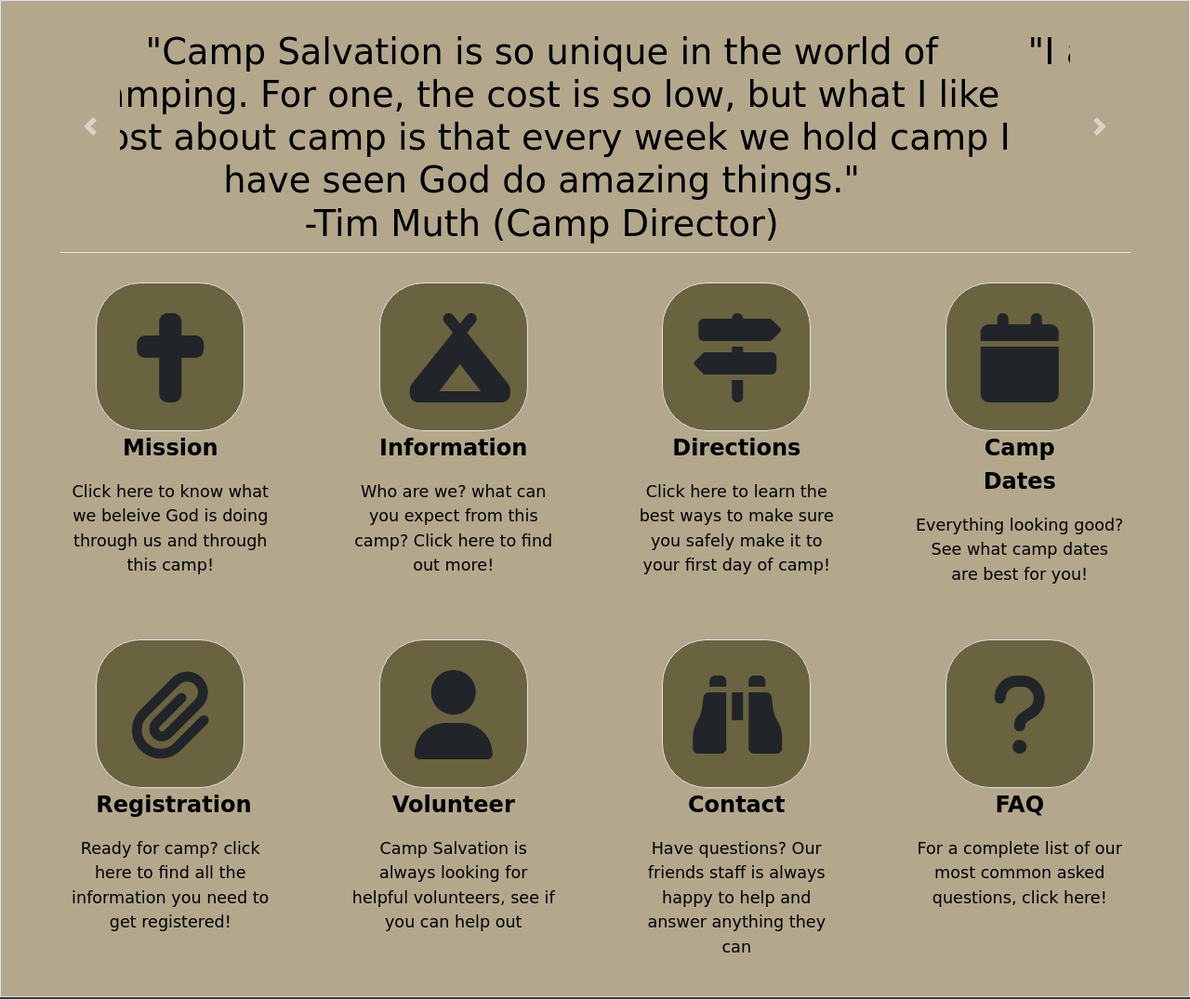
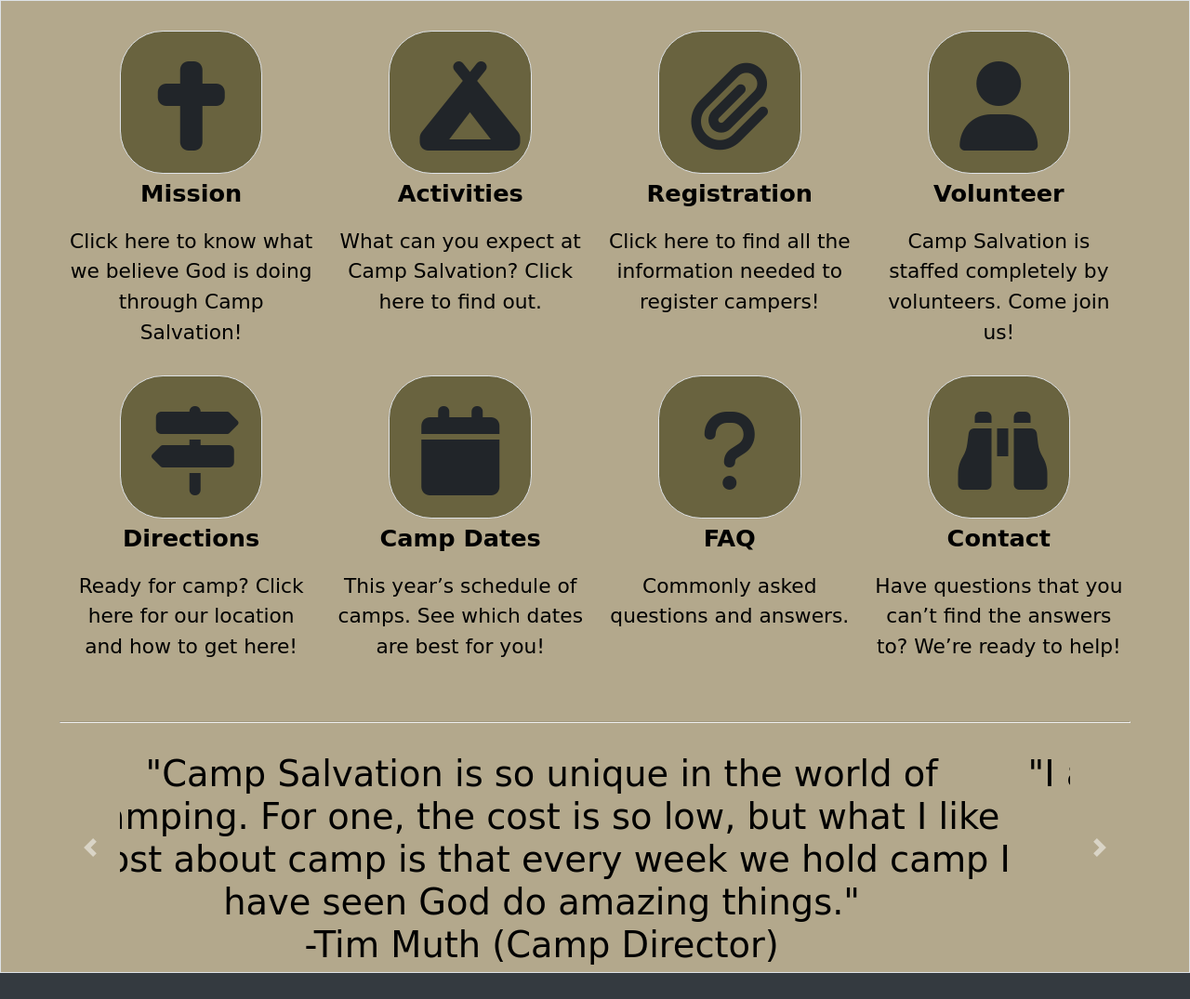
Before and after one commit to mrdanielcollins/Camp-Salvation, a website: page public/index.html in a window 1280 px wide. Shown: the part 619-1694 px from the top of the page at 93% size. Drawn offline with nearby package versions, Linux system fonts and the light colour scheme; a web font is replaced by a local one.

Commit message:
Updated home page per review comments

```diff
--- a/public/index.html
+++ b/public/index.html
@@ -48,50 +48,6 @@
 
   <!-- Carousle-->
   <div class="home-content border">
-    <div id="carouselExampleControls" class="carousel slide" data-ride="carousel">
-      <div class="carousel-inner text-center">
-
-        <!-- First item in carousel-->
-        <div class="carousel-item active">
-          <div class="d-flex h-100 align-items-center justify-content-center">
-            <h4>"Camp Salvation is so unique in the world of camping. For one, the cost is so low, but what I like most
-              about camp
-              is that every week we hold camp I have seen God do amazing things."
-              <br />-Tim Muth (Camp Director)</h4>
-          </div>
-        </div>
-
-        <!-- Second item in carousel-->
-        <div class="carousel-item">
-          <div class="d-flex h-100 align-items-center justify-content-center">
-            <h4>"I absolutely love Camp Salvation.  There is no other place like it on Earth."
-              <br />- Camper</h4>
-          </div>
-        </div>
-
-        <!-- Third item in carousel-->
-        <div class="carousel-item">
-          <div class="d-flex h-100 align-items-center justify-content-center">
-            <h4> I hope everyone is excited for camp this summer! Registration information is coming soon.
-              Be sure to check back to make sure you are all set for an amazing summer!
-              <br />-Camp Salvation</h4>
-          </div>
-        </div>
-      </div>
-
-      <!-- Carousel controls-->
-      <a class="carousel-control-prev" href="#carouselExampleControls" role="button" data-slide="prev">
-        <span class="carousel-control-prev-icon" aria-hidden="true"></span>
-        <span class="sr-only">Previous</span>
-      </a>
-      <a class="carousel-control-next" href="#carouselExampleControls" role="button" data-slide="next">
-        <span class="carousel-control-next-icon" aria-hidden="true"></span>
-        <span class="sr-only">Next</span>
-      </a>
-    </div>
-
-    <!-- Break in page-->
-    <hr id="home-hr">
 
     <!-- Icon Section-->
     <div class="home-large">
@@ -105,19 +61,45 @@
           <p>
             <strong>Mission</strong>
           </p>
-          <p class="icon-text">Click here to know what we beleive God is doing through us and through this camp!</p>
+          <p class="icon-text">Click here to know what we believe God is doing through Camp Salvation!</p>
         </div>
 
-        <!--Mission Icon-->
+        <!--Activities Icon-->
         <div class="icon-container">
           <a href="pages/about.html">
             <i class="fas fa-campground icon border"></i>
           </a>
           <p>
-            <strong>Information</strong>
+            <strong>Activities</strong>
           </p>
-          <p class="icon-text">Who are we? what can you expect from this camp? Click here to find out more!</p>
+          <p class="icon-text">What can you expect at Camp Salvation? Click here to find out.</p>
         </div>
+
+        <div class="icon-container">
+          <a href="pages/registration.html">
+            <i class="fas fa-paperclip icon border"></i>
+          </a>
+          <p>
+            <strong>Registration</strong>
+          </p>
+          <p class="icon-text">Click here to find all the information needed to register campers!</p>
+        </div>
+
+        <!--Volunteer Icon-->
+        <div class="icon-container">
+          <a href="pages/volunteer.html">
+            <i class="fas fa-user icon border"></i>
+          </a>
+          <p>
+            <strong>Volunteer</strong>
+          </p>
+          <p class="icon-text">Camp Salvation is staffed completely by volunteers. Come join us!</p>
+        </div>
+
+      </div>
+
+      <!--Registration Icon-->
+      <div class="icon-flex-container">
 
         <!--Directions Icon-->
         <div class="icon-container">
@@ -127,8 +109,7 @@
           <p>
             <strong>Directions</strong>
           </p>
-          <p class="icon-text">Click here to learn the best ways to make sure you safely make it to your first day of
-            camp!</p>
+          <p class="icon-text">Ready for camp? Click here for our location and how to get here!</p>
         </div>
 
         <!--Camp Dates Icon-->
@@ -139,31 +120,20 @@
           <p>
             <strong>Camp Dates</strong>
           </p>
-          <p class="icon-text">Everything looking good? See what camp dates are best for you!</p>
+          <p class="icon-text">This year’s schedule of camps. See which dates are best for you!</p>
         </div>
-      </div>
 
-      <!--Registration Icon-->
-      <div class="icon-flex-container">
+
+
+        <!--FAQ Icon-->
         <div class="icon-container">
-          <a href="pages/registration.html">
-            <i class="fas fa-paperclip icon border"></i>
+          <a href="pages/faq.html">
+            <i class="fas fa-question icon border"></i>
           </a>
           <p>
-            <strong>Registration</strong>
+            <strong>FAQ</strong>
           </p>
-          <p class="icon-text">Ready for camp? click here to find all the information you need to get registered!</p>
-        </div>
-
-        <!--Volunteer Icon-->
-        <div class="icon-container">
-          <a href="pages/volunteer.html">
-            <i class="fas fa-user icon border"></i>
-          </a>
-          <p>
-            <strong>Volunteer</strong>
-          </p>
-          <p class="icon-text">Camp Salvation is always looking for helpful volunteers, see if you can help out</p>
+          <p class="icon-text">Commonly asked questions and answers.</p>
         </div>
 
         <!--Contact Icon-->
@@ -174,19 +144,8 @@
           <p>
             <strong>Contact</strong>
           </p>
-          <p class="icon-text">Have questions? Our friends staff is always happy to help and answer anything they can
+          <p class="icon-text">Have questions that you can’t find the answers to? We’re ready to help!
           </p>
-        </div>
-
-        <!--FAQ Icon-->
-        <div class="icon-container">
-          <a href="pages/faq.html">
-            <i class="fas fa-question icon border"></i>
-          </a>
-          <p>
-            <strong>FAQ</strong>
-          </p>
-          <p class="icon-text">For a complete list of our most common asked questions, click here!</p>
         </div>
       </div>
     </div>
@@ -203,7 +162,7 @@
           <p>
             <strong>Mission</strong>
           </p>
-          <p class="icon-text">Click here to know what we beleive God is doing through us and through this camp!</p>
+          <p class="icon-text">Click here to know what we believe God is doing through Camp Salvation!</p>
         </div>
 
         <!--Information Icon Shrink-->
@@ -212,11 +171,36 @@
             <i class="fas fa-campground icon border"></i>
           </a>
           <p>
-            <strong>Information</strong>
+            <strong>Activities</strong>
           </p>
-          <p class="icon-text">Who are we? what can you expect from this camp? Click here to find out more!</p>
+          <p class="icon-text">What can you expect at Camp Salvation? Click here to find out. </p>
         </div>
       </div>
+
+      <div class="icon-flex-container">
+        <!--Registration Icon Shrink-->
+        <div class="icon-container">
+          <a href="pages/registration.html">
+            <i class="fas fa-paperclip icon border"></i>
+          </a>
+          <p>
+            <strong>Registration</strong>
+          </p>
+          <p class="icon-text">Click here to find all the information needed to register campers!</p>
+        </div>
+
+        <!--Volunteer Icon Shrink-->
+        <div class="icon-container">
+          <a href="pages/volunteer.html">
+            <i class="fas fa-user icon border"></i>
+          </a>
+          <p>
+            <strong>Volunteer</strong>
+          </p>
+          <p class="icon-text">Camp Salvation is staffed completely by volunteers. Come join us!</p>
+        </div>
+      </div>
+
       <div class="icon-flex-container">
 
         <!--Directions Icon Shrink-->
@@ -227,8 +211,7 @@
           <p>
             <strong>Directions</strong>
           </p>
-          <p class="icon-text">Click here to learn the best ways to make sure you safely make it to your first day of
-            camp!</p>
+          <p class="icon-text">Ready for camp? Click here for our location and how to get here!</p>
         </div>
 
         <!--Donate Icon Shrink-->
@@ -239,34 +222,22 @@
           <p>
             <strong>Camp Dates</strong>
           </p>
-          <p class="icon-text">Everything looking good? See what camp dates are best for you!</p>
+          <p class="icon-text">This year’s schedule of camps. See which dates are best for you!</p>
         </div>
       </div>
+
       <div class="icon-flex-container">
 
-        <!--Registration Icon Shrink-->
+        <!--FAQ Icon Shrink-->
         <div class="icon-container">
-          <a href="pages/registration.html">
-            <i class="fas fa-paperclip icon border"></i>
+          <a href="pages/faq.html">
+            <i class="fas fa-question icon border"></i>
           </a>
           <p>
-            <strong>Registration</strong>
+            <strong>FAQ</strong>
           </p>
-          <p class="icon-text">Ready for camp? click here to find all the information you need to get registered!</p>
+          <p class="icon-text">Commonly asked questions and answers.</p>
         </div>
-
-        <!--Volunteer Icon Shrink-->
-        <div class="icon-container">
-          <a href="pages/volunteer.html">
-            <i class="fas fa-user icon border"></i>
-          </a>
-          <p>
-            <strong>Volunteer</strong>
-          </p>
-          <p class="icon-text">Camp Salvation is always looking for helpful volunteers, see if you can help out</p>
-        </div>
-      </div>
-      <div class="icon-flex-container">
 
         <!--Contact Icon Shrink-->
         <div class="icon-container">
@@ -276,21 +247,59 @@
           <p>
             <strong>Contact</strong>
           </p>
-          <p class="icon-text">Have questions? Our friends staff is always happy to help and answer anything they can
+          <p class="icon-text">Have questions that you can’t find the answers to? We’re ready to help!
           </p>
         </div>
 
-        <!--FAQ Icon Shrink-->
-        <div class="icon-container">
-          <a href="pages/faq.html">
-            <i class="fas fa-question icon border"></i>
-          </a>
-          <p>
-            <strong>FAQ</strong>
-          </p>
-          <p class="icon-text">For a complete list of our most common asked questions, click here!</p>
+      </div>
+    </div>
+
+    <!-- Break in page-->
+    <hr id="home-hr">
+
+    <div id="carouselExampleControls" class="carousel slide" data-ride="carousel">
+      <div class="carousel-inner text-center">
+
+        <!-- First item in carousel-->
+        <div class="carousel-item active">
+          <div class="d-flex h-100 align-items-center justify-content-center">
+            <h4>"Camp Salvation is so unique in the world of camping. For one, the cost is so low, but what I like most
+              about camp
+              is that every week we hold camp I have seen God do amazing things."
+              <br />-Tim Muth (Camp Director)
+            </h4>
+          </div>
+        </div>
+
+        <!-- Second item in carousel-->
+        <div class="carousel-item">
+          <div class="d-flex h-100 align-items-center justify-content-center">
+            <h4>"I absolutely love Camp Salvation. There is no other place like it on Earth."
+              <br />- Camper
+            </h4>
+          </div>
+        </div>
+
+        <!-- Third item in carousel-->
+        <div class="carousel-item">
+          <div class="d-flex h-100 align-items-center justify-content-center">
+            <h4> I hope everyone is excited for camp this summer! Registration information is coming soon.
+              Be sure to check back to make sure you are all set for an amazing summer!
+              <br />-Camp Salvation
+            </h4>
+          </div>
         </div>
       </div>
+
+      <!-- Carousel controls-->
+      <a class="carousel-control-prev" href="#carouselExampleControls" role="button" data-slide="prev">
+        <span class="carousel-control-prev-icon" aria-hidden="true"></span>
+        <span class="sr-only">Previous</span>
+      </a>
+      <a class="carousel-control-next" href="#carouselExampleControls" role="button" data-slide="next">
+        <span class="carousel-control-next-icon" aria-hidden="true"></span>
+        <span class="sr-only">Next</span>
+      </a>
     </div>
   </div>
 
--- a/public/styles/main.css
+++ b/public/styles/main.css
@@ -216,7 +216,7 @@ hr
 
 .banner h1
 {
-    font-size: 5rem;
+    font-size: 6vw;
     position: fixed;
     left: 0px;
     right: 0px;
@@ -227,6 +227,7 @@ hr
     margin-top: 8rem;
     left: 0px;
     right: 0px;
+    font-size: 2vw;
 }
 
 .shadow {
@@ -244,7 +245,7 @@ hr
     justify-content: space-between;
     padding-left: 8%;
     padding-right: 8%;
-    padding-bottom: 13rem;
+    padding-bottom: 17vw;
 }
 
 .home-content
@@ -370,8 +371,8 @@ hr
 
 .icon-container
 {
-    width: 10rem;
-    height: 11rem;
+    width: 16vw;
+    height: 12vw;
     border-width: 1px;
 }
 
@@ -379,13 +380,13 @@ hr
 
 .icon-container > p
 {
-    font-size: 1.5rem;
+    font-size: 2vw;
     color: black;
 }
 
 .icon-text
 {
-    font-size: 1.1rem !important;
+    font-size: 1.7vw !important;
     margin-left: -2rem;
     margin-right: -2rem;
 }
@@ -398,8 +399,8 @@ hr
 .icon
 {
     background-color: #69633f;
-    width: 100% !important;
-    height: 10rem;
+    width: 75% !important;
+    height: 100%;
     border-radius: 30%;
     padding: 2rem;
 }
```
